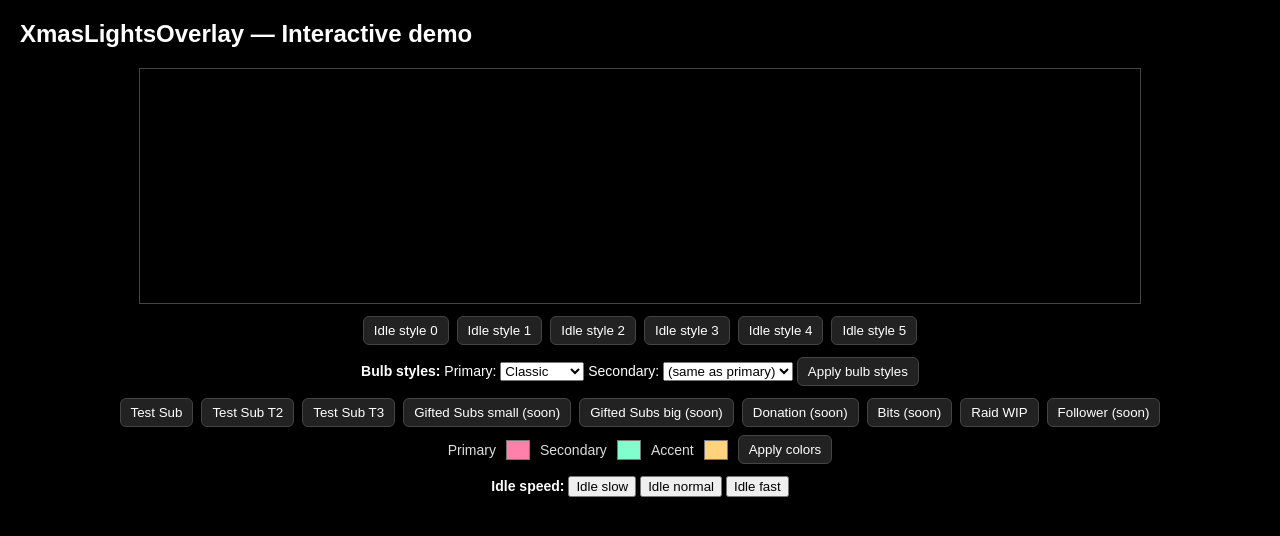
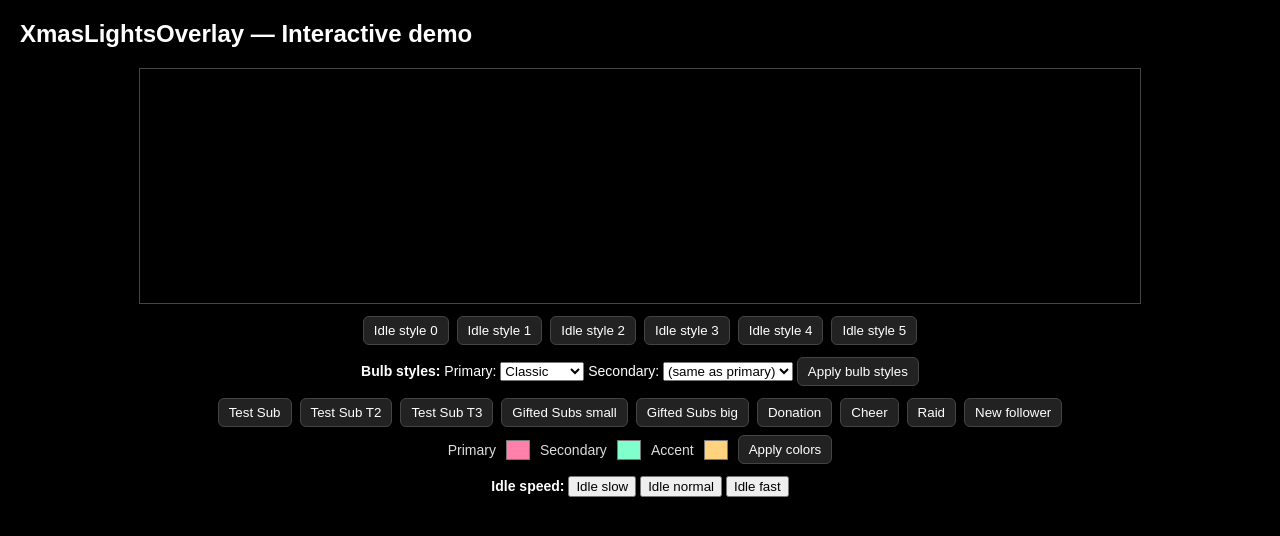
Before and after one commit to negtvozero-jpg/xmaslights-demo, a plain HTML site: page index.html in a window 1280 px wide. Drawn offline with Linux system fonts and the light colour scheme; a script that the page names is missing.

Commit message:
Revert changes to index.html
Restored the original content of index.html after it was modified.

```diff
--- a/index.html
+++ b/index.html
@@ -128,12 +128,12 @@
     <button onclick="window.XmasOverlay && window.XmasOverlay.triggerEvent(0)">Test Sub</button>
     <button onclick="window.XmasOverlay && window.XmasOverlay.triggerEvent(1)">Test Sub T2</button>
     <button onclick="window.XmasOverlay && window.XmasOverlay.triggerEvent(2)">Test Sub T3</button>
-    <button onclick="window.XmasOverlay && window.XmasOverlay.triggerEvent(3)">Gifted Subs small (soon)</button>
-    <button onclick="window.XmasOverlay && window.XmasOverlay.triggerEvent(4)">Gifted Subs big (soon)</button>
-    <button onclick="window.XmasOverlay && window.XmasOverlay.triggerEvent(5)">Donation (soon)</button>
-    <button onclick="window.XmasOverlay && window.XmasOverlay.triggerEvent(6)">Bits (soon)</button>
-    <button onclick="window.XmasOverlay && window.XmasOverlay.triggerEvent(7)">Raid WIP</button>
-    <button onclick="window.XmasOverlay && window.XmasOverlay.triggerEvent(8)">Follower (soon)</button>
+    <button onclick="window.XmasOverlay && window.XmasOverlay.triggerEvent(3)">Gifted Subs small</button>
+    <button onclick="window.XmasOverlay && window.XmasOverlay.triggerEvent(4)">Gifted Subs big</button>
+    <button onclick="window.XmasOverlay && window.XmasOverlay.triggerEvent(5)">Donation</button>
+    <button onclick="window.XmasOverlay && window.XmasOverlay.triggerEvent(6)">Cheer</button>
+    <button onclick="window.XmasOverlay && window.XmasOverlay.triggerEvent(7)">Raid</button>
+    <button onclick="window.XmasOverlay && window.XmasOverlay.triggerEvent(8)">New follower</button>
 
     <!-- Colors -->
     <div id="xmas-colors">
```
